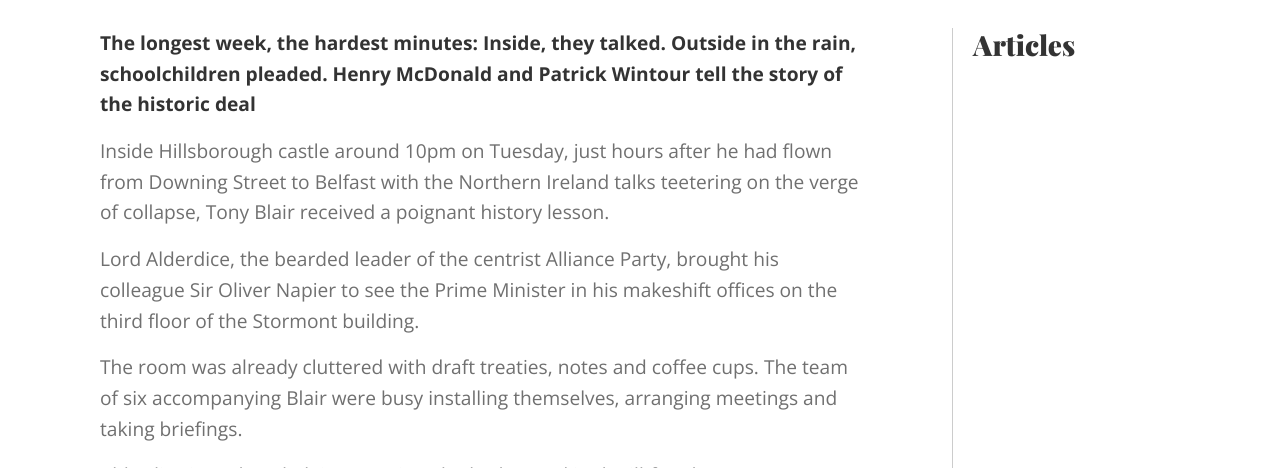
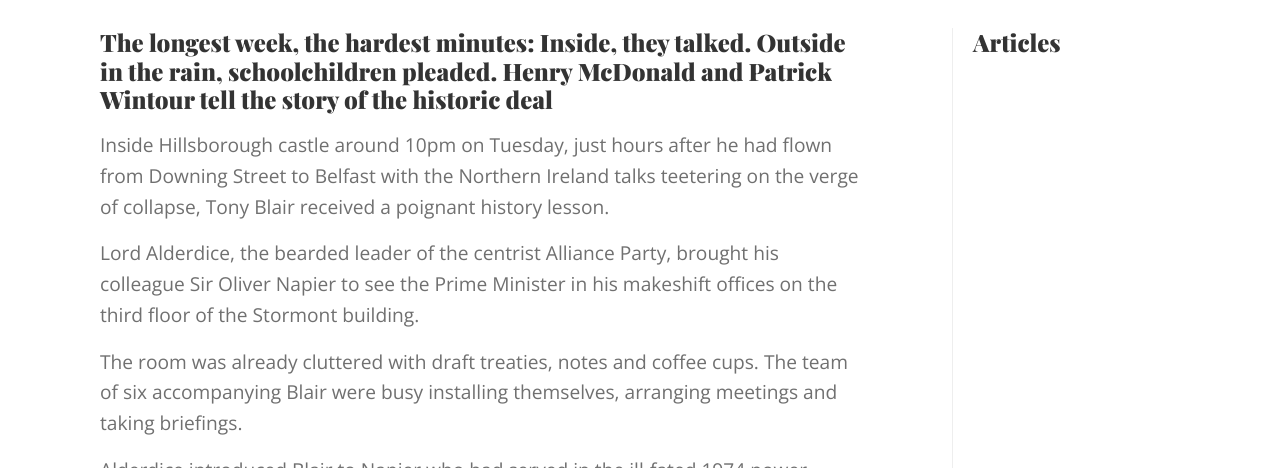
Before and after one commit to stevehoneyman/the-punk-journo, a website: page good-friday-agreement.html in a window 1280 px wide. Shown: the part 632-1100 px from the top of the page. Drawn offline with nearby package versions, Linux system fonts and the light colour scheme.

Commit message:
sidebar border colour changed

```diff
--- a/css/scss/tools/globals.scss
+++ b/css/scss/tools/globals.scss
@@ -109,6 +109,9 @@
 
 strong {
 	color: $black-80;
+	font-size: 1.5rem;
+	line-height: 1.2;
+	@include playfair;
 }
 
 .story {
@@ -119,11 +122,12 @@
 .sidebar {
 	width: calc(25% - 2rem);
 	margin-right: 2rem;
-	border-left: 1px solid $light-grey;
+	border-left: 1px solid #eeeeee;
 
 	h2 {
 		margin-top: 0;
 		margin-left: 1rem;
+		font-size: 1.5rem;
 	//	@include opensans;
 	}
 }
```
Also changed, not shown: css/app.css.
